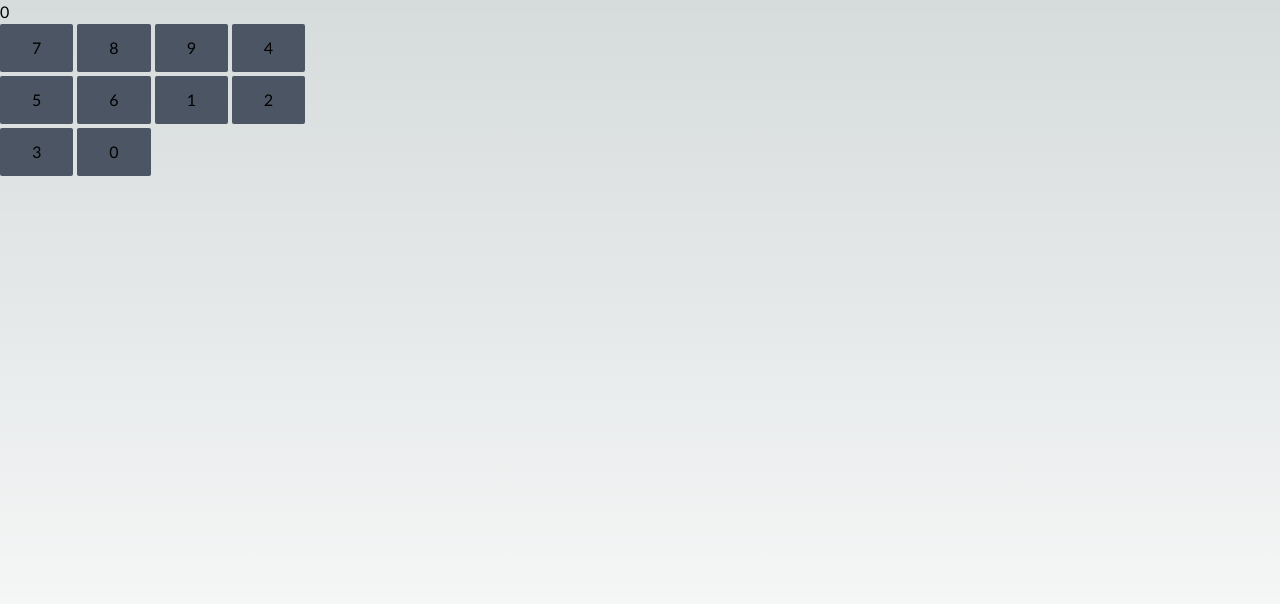
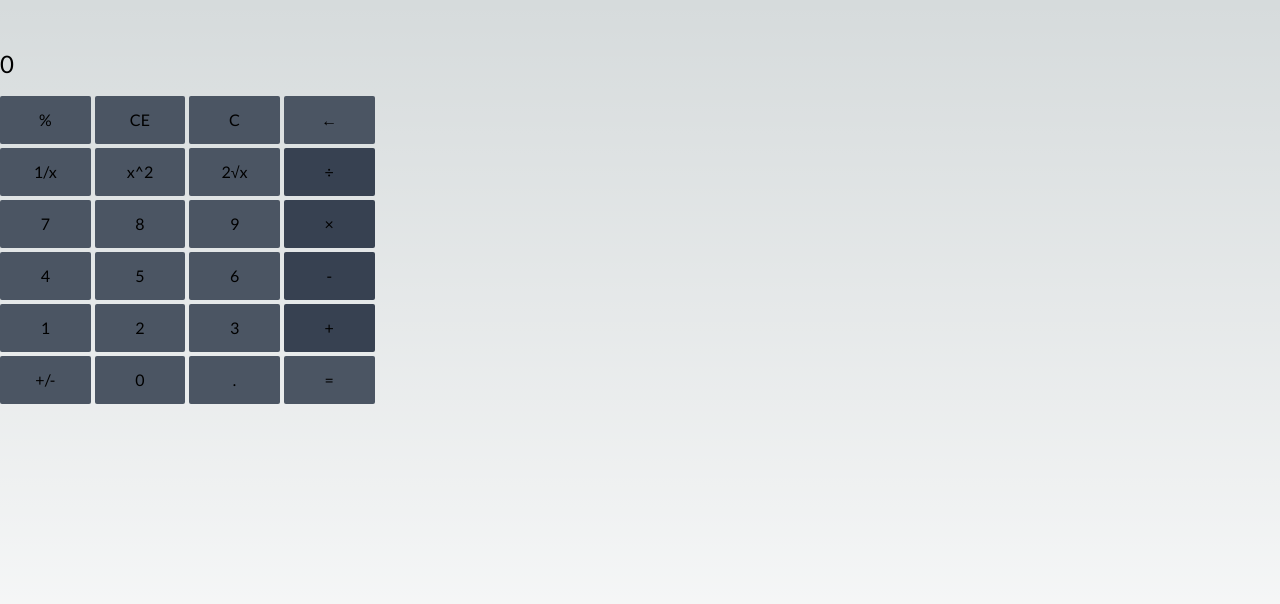
Before and after one commit to alishuaib/tdd-windows-calculator, a Next.js app: page / in a window 1280 px wide. Shown: the top 604 px of the page. Built offline with nearby package versions, Linux system fonts and the light colour scheme.

Commit message:
created context, refactored buttons, completed operator logic

```diff
--- a/app/calculator/Calculator.tsx
+++ b/app/calculator/Calculator.tsx
@@ -2,39 +2,55 @@
 
 import { useState } from "react"
 import Button from "./components/Button"
+import OperatorButton from "./components/OperatorButton"
+import NumberButton from "./components/NumberButton"
+import { useDisplay } from "./context/DisplayContext"
 
 export default function Calculator() {
-	const [mainDisplayValue, setMainDisplayValue] = useState(["0"])
-
-	function handleNumberButtonClick(
-		event: React.MouseEvent<HTMLButtonElement>
-	) {
-		const value = (event.target as HTMLButtonElement).textContent as string
-		setMainDisplayValue((prevValue) => {
-			if (prevValue[0] === "0" && prevValue.length === 1) {
-				return [value]
-			}
-			return [...prevValue, value]
-		})
-	}
+	const { mainDisplayStack, calculationDisplayStack } = useDisplay()!
 
 	return (
-		<div>
-			<p data-testid="mainDisplay">{mainDisplayValue}</p>
+		<div className="flex flex-col gap-2">
+			<p
+				data-testid="calculationDisplay"
+				className="text-md text-gray-500 h-10"
+			>
+				{calculationDisplayStack}
+			</p>
+			<p
+				data-testid="mainDisplay"
+				className="text-2xl h-10"
+			>
+				{mainDisplayStack}
+			</p>
 			<div
 				id="keypad"
 				className="grid grid-cols-4 gap-1"
 			>
-				<Button onClick={handleNumberButtonClick}>7</Button>
-				<Button onClick={handleNumberButtonClick}>8</Button>
-				<Button onClick={handleNumberButtonClick}>9</Button>
-				<Button onClick={handleNumberButtonClick}>4</Button>
-				<Button onClick={handleNumberButtonClick}>5</Button>
-				<Button onClick={handleNumberButtonClick}>6</Button>
-				<Button onClick={handleNumberButtonClick}>1</Button>
-				<Button onClick={handleNumberButtonClick}>2</Button>
-				<Button onClick={handleNumberButtonClick}>3</Button>
-				<Button onClick={handleNumberButtonClick}>0</Button>
+				<Button>%</Button>
+				<Button>CE</Button>
+				<Button>C</Button>
+				<Button>←</Button>
+				<Button>1/x</Button>
+				<Button>x^2</Button>
+				<Button>2√x</Button>
+				<OperatorButton operator="divide" />
+				<NumberButton number="7" />
+				<NumberButton number="8" />
+				<NumberButton number="9" />
+				<OperatorButton operator="multiply" />
+				<NumberButton number="4" />
+				<NumberButton number="5" />
+				<NumberButton number="6" />
+				<OperatorButton operator="subtract" />
+				<NumberButton number="1" />
+				<NumberButton number="2" />
+				<NumberButton number="3" />
+				<OperatorButton operator="add" />
+				<Button>+/-</Button>
+				<NumberButton number="0" />
+				<Button>.</Button>
+				<Button>=</Button>
 			</div>
 		</div>
 	)
--- a/app/calculator/components/Button.tsx
+++ b/app/calculator/components/Button.tsx
@@ -1,12 +1,22 @@
 "use client"
 
-export default function Calculator(props: {
-	onClick: (event: React.MouseEvent<HTMLButtonElement>) => void
+interface ButtonProps {
+	onClick?: (event: React.MouseEvent<HTMLButtonElement>) => void
+	styleType?: "numberKey" | "operationKey" | "equalKey"
 	children: React.ReactNode
-}) {
+}
+
+export default function Button(props: ButtonProps) {
+	const { styleType = "numberKey" } = props
+	const style = {
+		numberKey: "px-8 py-3 bg-gray-600 rounded-sm hover:bg-gray-500",
+		operationKey: "px-8 py-3 bg-gray-700 rounded-sm hover:bg-gray-600",
+		equalKey: "px-8 py-3 bg-blue-500 rounded-sm hover:bg-blue-400",
+	}
+
 	return (
 		<button
-			className="px-8 py-3 bg-gray-600 rounded-sm hover:bg-gray-500"
+			className={style[styleType]}
 			onClick={props.onClick}
 		>
 			{props.children}
--- /dev/null
+++ b/app/calculator/components/NumberButton.tsx
@@ -0,0 +1,31 @@
+"use client"
+
+import Button from "./Button"
+import { useDisplay } from "../context/DisplayContext"
+
+export default function NumberButton(props: {
+	number: "1" | "2" | "3" | "4" | "5" | "6" | "7" | "8" | "9" | "0"
+}) {
+	const { setMainDisplayStack } = useDisplay()!
+
+	function handleNumberButtonClick(
+		event: React.MouseEvent<HTMLButtonElement>
+	) {
+		const value = (event.target as HTMLButtonElement).textContent as string
+		setMainDisplayStack((prevValue) => {
+			if (prevValue[0] === "0" && prevValue.length === 1) {
+				return [value]
+			}
+			return [...prevValue, value]
+		})
+	}
+
+	return (
+		<Button
+			onClick={handleNumberButtonClick}
+			styleType="numberKey"
+		>
+			{props.number}
+		</Button>
+	)
+}
--- /dev/null
+++ b/app/calculator/components/OperatorButton.tsx
@@ -0,0 +1,35 @@
+"use client"
+
+import Button from "./Button"
+import { useDisplay } from "../context/DisplayContext"
+
+export default function OperatorButton(props: {
+	operator: "add" | "subtract" | "multiply" | "divide"
+}) {
+	const { mainDisplayStack, setCalculationStack } = useDisplay()!
+	const operatorMap = {
+		add: "+",
+		subtract: "-",
+		multiply: "×",
+		divide: "÷",
+	}
+
+	function handleOperatorButtonClick(
+		event: React.MouseEvent<HTMLButtonElement>
+	) {
+		const value = (event.target as HTMLButtonElement).textContent as string
+
+		setCalculationStack(() => {
+			return [...mainDisplayStack, value]
+		})
+	}
+
+	return (
+		<Button
+			onClick={handleOperatorButtonClick}
+			styleType="operationKey"
+		>
+			{operatorMap[props.operator]}
+		</Button>
+	)
+}
--- /dev/null
+++ b/app/calculator/context/DisplayContext.tsx
@@ -0,0 +1,40 @@
+"use client"
+import React, { createContext, useState, useContext } from "react"
+
+// Create a context
+interface DisplayContextProps {
+	calculationDisplayStack: string[]
+	mainDisplayStack: string[]
+	setCalculationStack: React.Dispatch<React.SetStateAction<string[]>>
+	setMainDisplayStack: React.Dispatch<React.SetStateAction<string[]>>
+}
+
+export default function DisplayContextWrapper({
+	children,
+}: {
+	children: React.ReactNode
+}) {
+	const [calculationDisplayStack, setCalculationStack] = useState<string[]>(
+		[]
+	)
+	const [mainDisplayStack, setMainDisplayStack] = useState(["0"])
+
+	return (
+		<DisplayContext.Provider
+			value={{
+				calculationDisplayStack,
+				mainDisplayStack,
+				setCalculationStack,
+				setMainDisplayStack,
+			}}
+		>
+			{children}
+		</DisplayContext.Provider>
+	)
+}
+
+const DisplayContext = createContext<DisplayContextProps | undefined>(undefined)
+
+export function useDisplay() {
+	return useContext(DisplayContext)
+}
--- a/app/page.tsx
+++ b/app/page.tsx
@@ -1,9 +1,13 @@
+"use client"
 import Calculator from "./calculator/Calculator"
+import DisplayContextWrapper from "./calculator/context/DisplayContext"
 
 export default function Home() {
 	return (
 		<div className="w-screen h-screen flex">
-			<Calculator />
+			<DisplayContextWrapper>
+				<Calculator />
+			</DisplayContextWrapper>
 		</div>
 	)
 }
```
Also changed, not shown: 1 other file (tests, documents, lock files or other folders).
